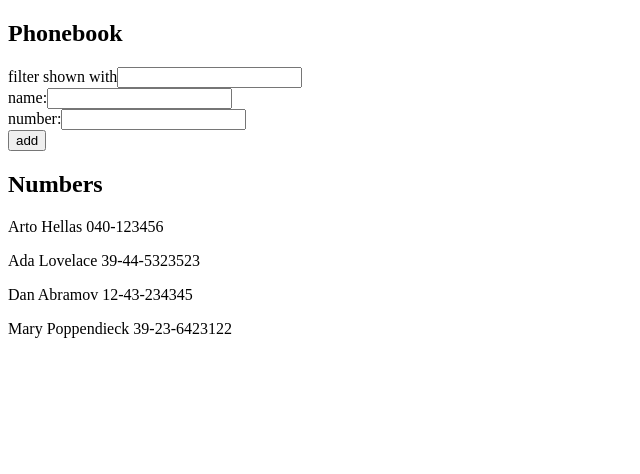
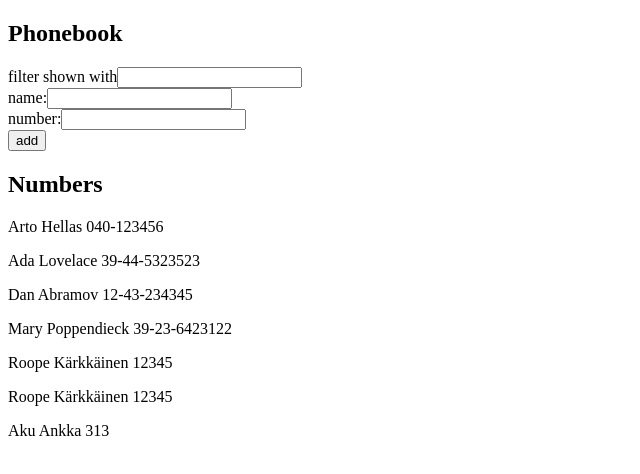
Before and after one commit to roopeak/full-stack-open, a React (Vite) app in the folder osa2/puhelinluettelo/: page / in a window 1280 px wide. Shown: the top 474 px of the page, without its empty margins (0-640 px from the left). Built offline with nearby package versions, Linux system fonts and the light colour scheme; data requests are answered from the project's data file.

Commit message:
2.12 step7

```diff
--- a/osa2/puhelinluettelo/db.json
+++ b/osa2/puhelinluettelo/db.json
@@ -1,5 +1,5 @@
 {
-    "persons":[
+  "persons": [
     {
       "name": "Arto Hellas",
       "number": "040-123456",
@@ -19,6 +19,21 @@
       "name": "Mary Poppendieck",
       "number": "39-23-6423122",
       "id": 4
+    },
+    {
+      "name": "Roope Kärkkäinen",
+      "number": "12345",
+      "id": 5
+    },
+    {
+      "name": "Roope Kärkkäinen",
+      "number": "12345",
+      "id": 6
+    },
+    {
+      "name": "Aku Ankka",
+      "number": "313",
+      "id": 7
     }
   ]
 }
--- a/osa2/puhelinluettelo/src/App.jsx
+++ b/osa2/puhelinluettelo/src/App.jsx
@@ -37,9 +37,12 @@ const App = () => {
     }
     else
     {
-      setPersons(persons.concat(nameObject))
-      setNewName("")
-      setNewNumber("")
+      axios
+        .post('http://localhost:3001/persons', nameObject)
+        .then(response => {
+          setPersons(persons.concat(response.data))
+          setNewName('')
+        })
     }
   }
 
```
Lines whose indentation alone changed are shown as unchanged.
